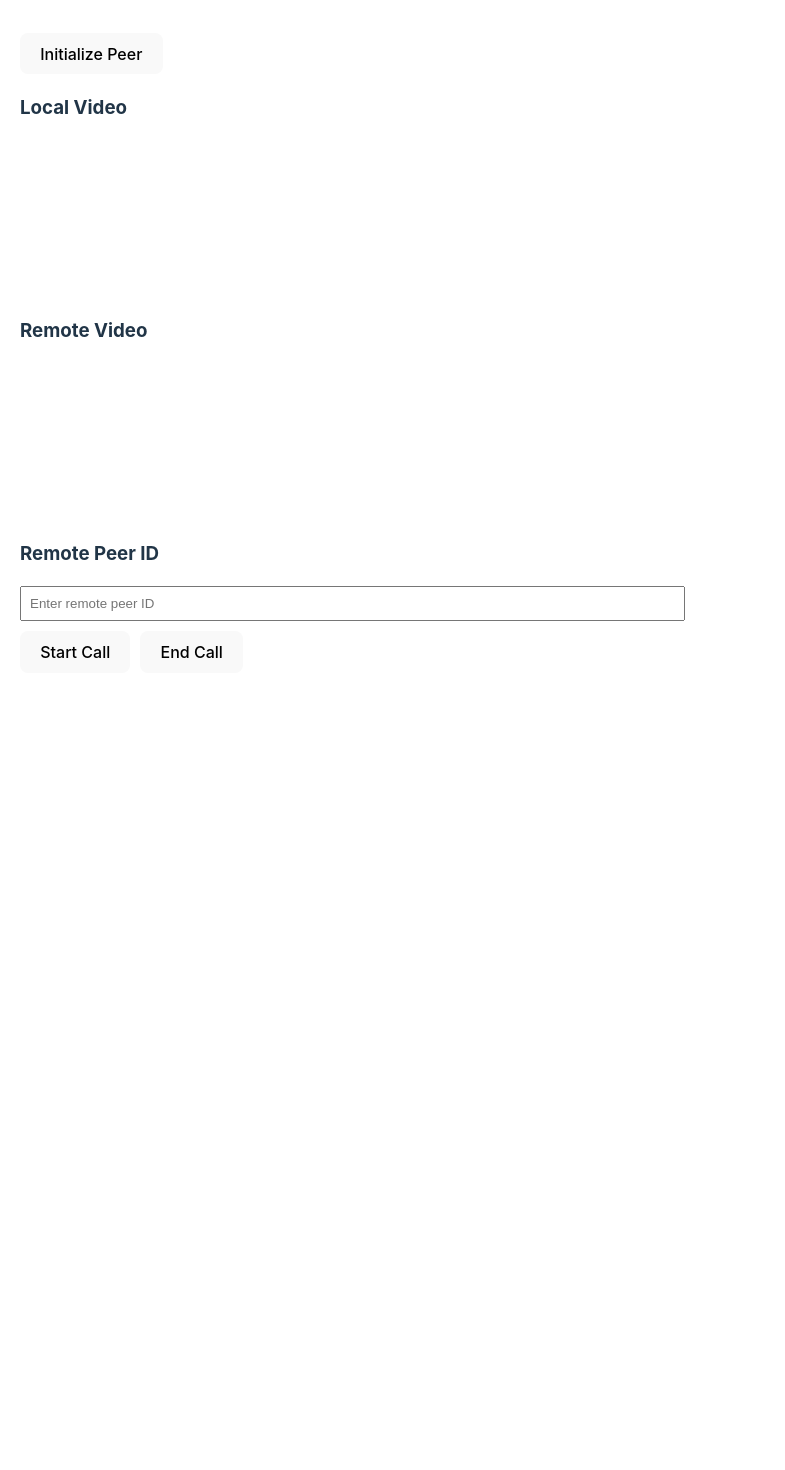
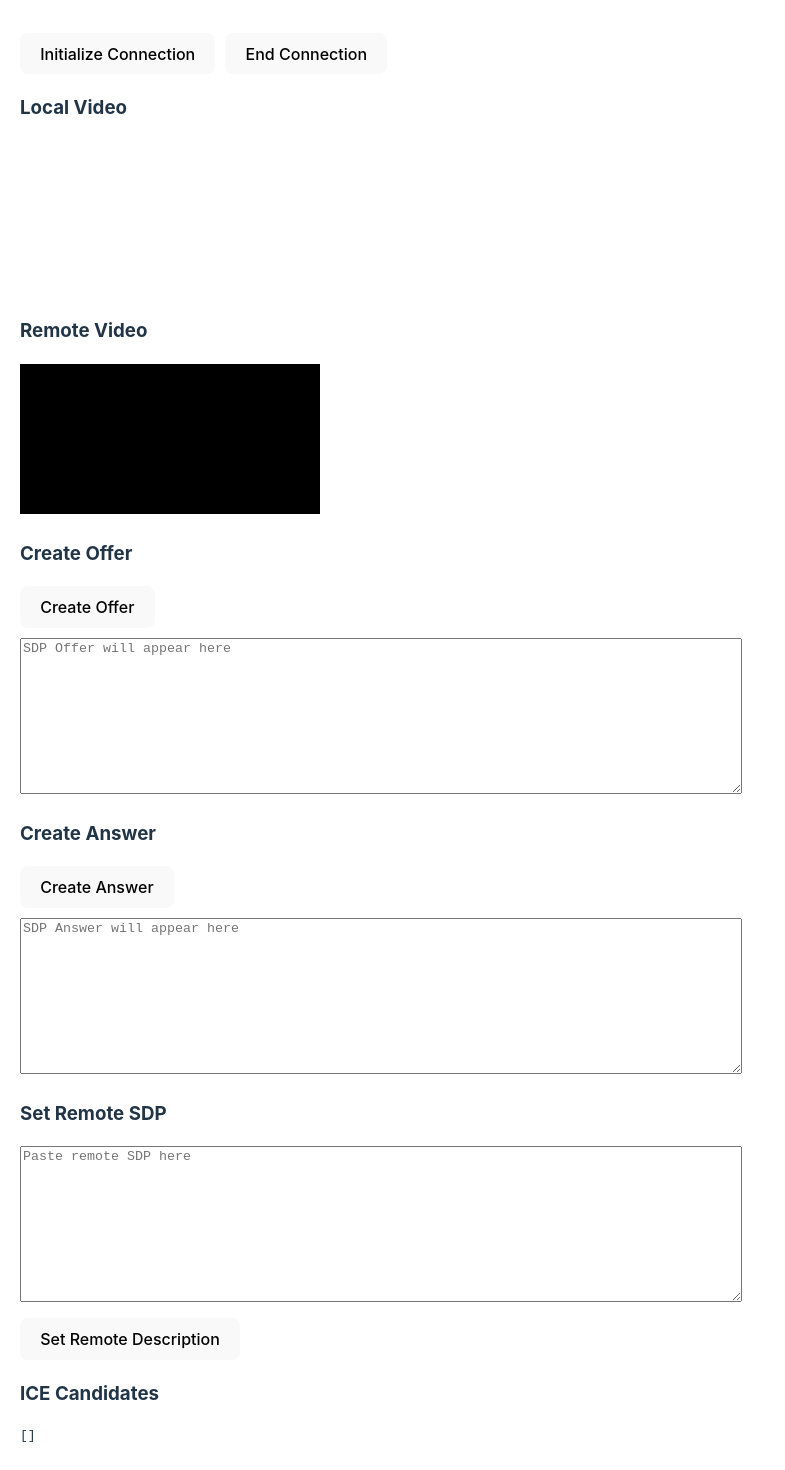
Before and after one commit to octopuslowtech/webrtc-react, a React (Vite) app: page / in a window 1280 px wide. Shown: the part 112-1582 px from the top of the page, without its empty margins (0-785 px from the left). Before the commit the page ends 805 px from the top, so only its background shows below. Built offline with nearby package versions, Linux system fonts and the light colour scheme.

Commit message:
hello àkdsf

```diff
--- a/src/App.jsx
+++ b/src/App.jsx
@@ -1,98 +1,167 @@
-import React, { useState, useRef } from "react";
-import Peer from "peerjs";
+import { useState, useRef } from "react";
 
 function App() {
-  const [peer, setPeer] = useState(null);
-  const [remotePeerId, setRemotePeerId] = useState("");
+  const [localSDP, setLocalSDP] = useState("");
+  const [remoteSDP, setRemoteSDP] = useState("");
+  const [connection, setConnection] = useState(null);
+  const [localStream, setLocalStream] = useState(null);
+  const [remoteStream, setRemoteStream] = useState(null);
+  const [iceCandidates, setIceCandidates] = useState([]);
+  const [isOfferer, setIsOfferer] = useState(false);
+
   const localVideoRef = useRef(null);
   const remoteVideoRef = useRef(null);
-  const localStreamRef = useRef(null);
-  const [currentCall, setCurrentCall] = useState(null);
 
-  const initPeer = () => {
-    const newPeer = new Peer(null, {
-      config: {
+  const initialize = async () => {
+    try {
+      const stream = await navigator.mediaDevices.getUserMedia({
+        video: true,
+        audio: true,
+      });
+      setLocalStream(stream);
+      if (localVideoRef.current) {
+        localVideoRef.current.srcObject = stream;
+      }
+
+      const pc = new RTCPeerConnection({
         iceServers: [
           { urls: "stun:stun.l.google.com:19302" },
           {
-            urls: "turns:turn.onox.pro:443",
+            urls: "turn:turn.onox.pro:3478",
             username: "octopus",
             credential: "0559551321"
           }
         ],
-      },
-    });
-
-    newPeer.on('open', (id) => {
-      console.log('Peer ID: ', id);
-      setPeer(newPeer);
-    });
-
-    newPeer.on("call", (call) => {
-      call.answer(localStreamRef.current);
-
-      call.on("stream", (remoteStream) => {
-        if (remoteVideoRef.current) {
-          remoteVideoRef.current.srcObject = remoteStream;
-        }
       });
 
-      call.on("close", () => {
-        console.log("Call closed");
+      // Thêm các event listeners để theo dõi trạng thái kết nối
+      pc.oniceconnectionstatechange = () => {
+        console.log("ICE Connection State:", pc.iceConnectionState);
+      };
+
+      pc.onconnectionstatechange = () => {
+        console.log("Connection State:", pc.connectionState);
+      };
+
+      pc.onsignalingstatechange = () => {
+        console.log("Signaling State:", pc.signalingState);
+      };
+
+      stream.getTracks().forEach((track) => {
+        pc.addTrack(track, stream);
+        console.log("Added track:", track.kind);
       });
 
-      call.on("error", (err) => {
-        console.error("Call error: ", err);
-      });
-    });
+      pc.ontrack = (event) => {
+        console.log("Received remote track:", event.track.kind);
+        if (remoteVideoRef.current) {
+          remoteVideoRef.current.srcObject = stream;
+          remoteVideoRef.current.onloadedmetadata = () => {
+            console.log("Remote video metadata loaded");
+            remoteVideoRef.current.play().catch(e =>
+              console.error("Error playing remote video:", e)
+            );
+          };
+        }
+      };
 
-    navigator.mediaDevices
-      .getUserMedia({ video: true, audio: true })
-      .then((stream) => {
-        localStreamRef.current = stream;
-        if (localVideoRef.current) {
-          localVideoRef.current.srcObject = stream;
+      pc.onicecandidate = (event) => {
+        if (event.candidate) {
+          console.log("New ICE candidate:", event.candidate);
+          setIceCandidates(prev => [...prev, event.candidate]);
         }
-      })
-      .catch((error) => console.error("Error accessing media devices.", error));
+      };
 
-    setPeer(newPeer);
-  };
-
-  const startCall = () => {
-    if (peer && remotePeerId && localStreamRef.current) {
-      const call = peer.call(remotePeerId, localStreamRef.current);
-
-      call.on("stream", (remoteStream) => {
-        if (remoteVideoRef.current) {
-          remoteVideoRef.current.srcObject = remoteStream;
-        }
-      });
-
-      call.on("close", () => {
-        console.log("Call closed");
-      });
-
-      call.on("error", (err) => {
-        console.error("Call error: ", err);
-      });
-
-      setCurrentCall(call);
+      setConnection(pc);
+      console.log("Peer Connection initialized");
+    } catch (error) {
+      console.error("Error accessing media devices:", error);
     }
   };
 
-  const endCall = () => {
-    if (currentCall) {
-      currentCall.close();
-      setCurrentCall(null);
+  const createOffer = async () => {
+    if (!connection) {
+      alert("Please initialize first!");
+      return;
+    }
+    try {
+      setIsOfferer(true);
+      const offer = await connection.createOffer();
+      await connection.setLocalDescription(offer);
+      setLocalSDP(JSON.stringify(offer));
+      console.log("Offer created:", connection.signalingState);
+    } catch (error) {
+      console.error("Error creating offer:", error);
+    }
+  };
+
+  const createAnswer = async () => {
+    if (!connection) {
+      alert("Initialize first!");
+      return;
+    }
+    try {
+      const answer = await connection.createAnswer();
+      await connection.setLocalDescription(answer);
+      setLocalSDP(JSON.stringify(connection.localDescription));
+      console.log("Answer created");
+    } catch (error) {
+      console.error("Error creating answer:", error);
+    }
+  };
+
+  const setRemoteDescription = async () => {
+    if (!connection) {
+      alert("Please initialize first!");
+      return;
+    }
+    try {
+      const remoteDesc = JSON.parse(remoteSDP);
+      console.log("Current state:", connection.signalingState);
+      console.log("Setting remote description type:", remoteDesc.type);
+
+      if (remoteDesc.type === "offer") {
+        // We're receiving an offer
+        await connection.setRemoteDescription(new RTCSessionDescription(remoteDesc));
+        const answer = await connection.createAnswer();
+        await connection.setLocalDescription(answer);
+        setLocalSDP(JSON.stringify(answer));
+        console.log("Answer created");
+      } else if (remoteDesc.type === "answer" && isOfferer) {
+        // We're receiving an answer to our offer
+        if (connection.signalingState === "have-local-offer") {
+          await connection.setRemoteDescription(new RTCSessionDescription(remoteDesc));
+          console.log("Remote answer set");
+        } else {
+          console.error("Cannot set remote answer - wrong state:", connection.signalingState);
+        }
+      }
+    } catch (error) {
+      console.error("Error in setRemoteDescription:", error);
+      alert(`Error: ${error.message}`);
+    }
+  };
+
+  const endConnection = () => {
+    if (connection) {
+      connection.close();
+      setConnection(null);
+      setRemoteStream(null);
+      setLocalSDP("");
+      setRemoteSDP("");
+      console.log("Connection closed");
     }
   };
 
   return (
     <div style={{ padding: "20px" }}>
-      <h1>WebRTC Test with PeerJS</h1>
+      <h1>Manual WebRTC Connection</h1>
+
       <div>
-        <button onClick={initPeer}>Initialize Peer</button>
+        <button onClick={initialize}>Initialize Connection</button>
+        <button onClick={endConnection} style={{ marginLeft: "10px" }}>
+          End Connection
+        </button>
       </div>
 
       <div style={{ marginTop: "20px" }}>
@@ -102,20 +171,57 @@ function App() {
 
       <div style={{ marginTop: "20px" }}>
         <h3>Remote Video</h3>
-        <video ref={remoteVideoRef} autoPlay style={{ width: "300px" }} />
+        <video
+          ref={remoteVideoRef}
+          autoPlay
+          playsInline
+          style={{
+            width: "300px",
+            backgroundColor: "#000"
+          }}
+        />
       </div>
 
       <div style={{ marginTop: "20px" }}>
-        <h3>Remote Peer ID</h3>
-        <input
-          type="text"
-          value={remotePeerId}
-          onChange={(e) => setRemotePeerId(e.target.value)}
-          placeholder="Enter remote peer ID"
-          style={{ width: "100%", padding: "8px" }}
+        <h3>Create Offer</h3>
+        <button onClick={createOffer}>Create Offer</button>
+        <textarea
+          value={localSDP}
+          readOnly
+          placeholder="SDP Offer will appear here"
+          style={{ width: "100%", height: "150px", marginTop: "10px" }}
         />
-        <button onClick={startCall} style={{ marginTop: "10px" }}>Start Call</button>
-        <button onClick={endCall} style={{ marginTop: "10px", marginLeft: "10px" }}>End Call</button>
+      </div>
+
+      <div style={{ marginTop: "20px" }}>
+        <h3>Create Answer</h3>
+        <button onClick={createAnswer}>Create Answer</button>
+        <textarea
+          value={localSDP}
+          readOnly
+          placeholder="SDP Answer will appear here"
+          style={{ width: "100%", height: "150px", marginTop: "10px" }}
+        />
+      </div>
+
+      <div style={{ marginTop: "20px" }}>
+        <h3>Set Remote SDP</h3>
+        <textarea
+          value={remoteSDP}
+          onChange={(e) => setRemoteSDP(e.target.value)}
+          placeholder="Paste remote SDP here"
+          style={{ width: "100%", height: "150px" }}
+        />
+        <button onClick={setRemoteDescription} style={{ marginTop: "10px" }}>
+          Set Remote Description
+        </button>
+      </div>
+
+      <div style={{ marginTop: "20px" }}>
+        <h3>ICE Candidates</h3>
+        <pre style={{ maxHeight: "100px", overflow: "auto" }}>
+          {JSON.stringify(iceCandidates, null, 2)}
+        </pre>
       </div>
     </div>
   );
```
